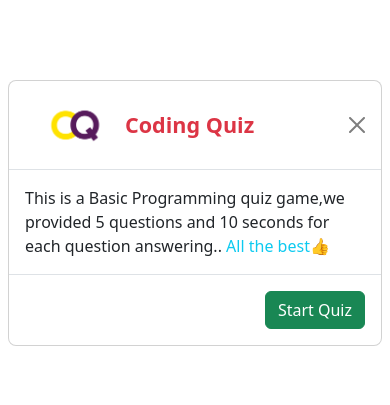
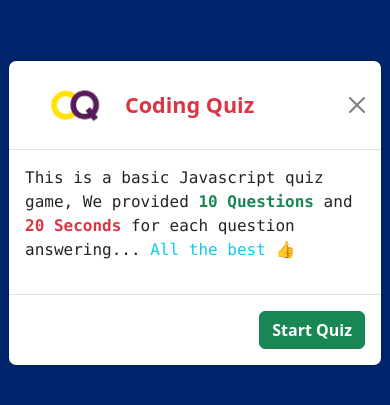
Before and after one commit to sanin-mn/Quiz-app, a React (Vite) app: page / in a window 390 px wide. Shown: the part 209-614 px from the top of the page. Built offline with nearby package versions, Linux system fonts and the light colour scheme.

Commit message:
design changed, count time to 20sec,extra 5 question added

```diff
--- a/src/App.css
+++ b/src/App.css
@@ -1,13 +1,13 @@
 .App{
     text-align: center;
-    background-color: rgb(233, 233, 233);
+    background-color: #00246B;
     height: 100vh;
 }
 
 .box{
     margin: 0 auto;
 
-    background-color: rgb(232, 247, 255);
+    background-color: #CADCFC;
     padding: 16px;
     width: 50%;
     height: 40%;
@@ -20,14 +20,10 @@ ul{
 }
 
 li{
-    background-color: rgb(255, 196, 0);
     padding: 10px;
-    border: 3px solid white;
-    border-radius: .5rem;
     font-size: 20px;
     margin: 1rem;
     width: 15rem;
-
 }
 .question{
    height: 3rem;
@@ -36,7 +32,7 @@ li{
 .result{
     margin: 0 auto;
 
-    background-color: rgb(232, 247, 255);
+    background-color: #CADCFC;
     padding: 16px;
     border-radius: 10px;
     width: 30%;
@@ -45,9 +41,10 @@ li{
     margin-top: 5% ;
 }
 li:hover{
-background-color: rgb(255, 178, 35);
+background-color: red;
 cursor:pointer;
 }
+
 
 @media screen and (max-width: 480px) {
     .box {
@@ -67,13 +64,14 @@ cursor:pointer;
         background-color: rgb(232, 247, 255);
         padding: 16px;
         border-radius: 10px;
-        width: fit-content;
+        width: max-content;
         height: auto;
         box-shadow: 4px 8px 16px 0 rgba(0, 0, 0, 0.1);
         margin-top: 30% ;
     }
     li{
         margin: 0.5rem;
+        margin-top: 15px;
     }
 
     .question{
--- a/src/App.jsx
+++ b/src/App.jsx
@@ -10,18 +10,18 @@ function App() {
   const [showResult, setShowResult] = useState(false);
   const [score, setScore] = useState(0);
   const [currentQuestion, setCurrentQuestion] = useState(1);
-  const [timeLeft, setTimeLeft] = useState( 15 );
+  const [timeLeft, setTimeLeft] = useState( 20 );
 
 
 
   const optionClicked = (isCorrect) => {
     if (isCorrect) {
       setScore(score + 1)
-      setTimeLeft( 15 );
+      setTimeLeft( 20 );
     }
     if (currentQuestion + 1 < questions.length) {
       setCurrentQuestion(currentQuestion + 1)
-      setTimeLeft( 15 );
+      setTimeLeft( 20 );
     } else {
       setShowResult(true)
       setTimeLeft( 0 )
@@ -31,7 +31,7 @@ function App() {
     setScore(0);
     setCurrentQuestion(0);
     setShowResult(false)
-    setTimeLeft( 15 );
+    setTimeLeft( 20 );
   }
 
   useEffect(() => {
@@ -41,7 +41,7 @@ function App() {
       } else {
         if (currentQuestion < questions.length - 1) {
           setCurrentQuestion(currentQuestion + 1);
-          setTimeLeft( 15 );
+          setTimeLeft( 20 );
         } else {
           setShowResult(true);
         }
@@ -57,20 +57,23 @@ function App() {
       <Popup setTimeLeft={setTimeLeft}/>
       {showResult ?
         <div className='result'>
-          <h3 className='text-danger'>Final result</h3>
-          <h5>{score} out of {questions.length} correct ({(score / questions.length) * 100}%)</h5>
-          <button onClick={() => restartGame()} className='btn btn-success mt-3'>Restart Game</button>
+          <h3 className='text-primary font-monospace'>Total Score</h3>
+          {/* <h5>{score} out of {questions.length} correct ({(score / questions.length) * 100}%)</h5> */}
+          <h5 className='font-monospace'>{score} out of {questions.length} correct</h5>
+
+          <button onClick={() => restartGame()} className='btn btn-success mt-3 fw-bold'>Restart Game</button>
         </div>
         :
         <div className="box">
-          <div className='question'><h5 className=' text-danger mt-3 mb-4 text-start ms-5 font-monospace'><span className='text-dark'>{currentQuestion + 1}</span> : {questions[currentQuestion].text}</h5>
+          <div className='question'><h5 className=' text-dark mt-3 mb-4 text-start ms-5 font-monospace fw-bold'><span className='text-dark'>{currentQuestion + 1}</span> : {questions[currentQuestion].text}</h5>
           </div>
 
           <ul className='mt-4 list-inline'>
+
             {questions[currentQuestion].options.map((option) =>
             (
 
-              <li className='list-inline-item me-3 ' onClick={() => optionClicked(option.isCorrect)} key={option.id}>{option.text}</li>
+              <li className='list-inline-item me-3 btn btn-lg'style={{backgroundColor:'#8AB6f9'}} onClick={() => optionClicked(option.isCorrect)} key={option.id}>{option.text}</li>
 
             )
             )}
--- a/src/Header.jsx
+++ b/src/Header.jsx
@@ -7,7 +7,7 @@ import questions from './questionsList';
 function Header(props) {
     return (
         <div>
-            <Navbar className="bg-light">
+            <Navbar className="" style={{backgroundColor:'#8AB6f9'}}>
                 <Container>
                     <Navbar.Brand href="#home">
                         <img
@@ -18,10 +18,10 @@ function Header(props) {
                         />
                     </Navbar.Brand>
                     <Navbar.Text>
-                    <h5 style={{fontFamily:'monospace'}}>Current score : <span className='text-success'>{ props.score }/{ questions.length }</span></h5>
+                    <h5 style={{fontFamily:'monospace',color:'black'}}>Current score  <span className='text-success'>{ props.score }/{ questions.length }</span></h5>
                     </Navbar.Text>
                     <Navbar.Text>
-                    <h5 style={{fontFamily:'monospace'}}><span className='text-danger '>{props.time}</span> seconds</h5>
+                    <h5 style={{fontFamily:'monospace'}}><span className='text-danger fw-bold'>{props.time}</span> seconds</h5>
                     </Navbar.Text>
                 </Container>
             </Navbar>
--- a/src/Popup.jsx
+++ b/src/Popup.jsx
@@ -3,20 +3,22 @@ import { useState, useEffect } from 'react';
 import Button from 'react-bootstrap/Button';
 import Modal from 'react-bootstrap/Modal';
 import logo from './Assets/logo.png'
+import App from './App';
+
 
 function Popup(props) {
     const [show, setShow] = useState(false);
 
     const handleClose = () => {
         setShow(false)
-        props.setTimeLeft( 15 )
+        props.setTimeLeft( 20 )
     };
     const handleShow = () => setShow(true);
 
     useEffect(() => {
         handleShow()
         props.setTimeLeft(10000)
-    }, [])
+    }, [App])
 
     return (
         <div>
@@ -29,17 +31,17 @@ function Popup(props) {
                     keyboard={false}
                     centered
                     size='md'
-                    style={{backgroundColor:'InfoBackground'}}
+                    style={{backgroundColor:'#00246B'}}
                 >
                     <Modal.Header closeButton>
-                        <img src={logo} width={100} alt="" />
+                        <img src={logo} width={100} alt="logo" />
                         <Modal.Title className='fw-bold text-danger'>Coding Quiz</Modal.Title>
                     </Modal.Header>
                     <Modal.Body>
-                        This is a Basic Programming quiz game,we provided 5 questions and 10 seconds for each question answering.. <span className='text-info'>All the best👍</span>
+                        <p className='font-monospace'>This is a basic Javascript quiz game, We provided <span className='text-success fw-bold'>10 Questions</span> and <span className='text-danger fw-bold'>20 Seconds</span> for each question answering... <span className='text-info'>All the best 👍</span></p>
                     </Modal.Body>
                     <Modal.Footer>
-                        <Button className='tada' variant="success" onClick={handleClose}>
+                        <Button className='tada fw-bold' variant="success" onClick={handleClose}>
                             Start Quiz
                         </Button>
                     </Modal.Footer>
--- a/src/questionsList.js
+++ b/src/questionsList.js
@@ -39,9 +39,54 @@
       text: "Which one of the following operator returns false if both values are equal?",
       options: [
         { id: 0, text: "!", isCorrect: false },
-        { id: 1, text: "!==", isCorrect: true },
+        { id: 1, text: "!==", isCorrect: false },
         { id: 2, text: "!=", isCorrect: true },
         { id: 3, text: "All of the above", isCorrect: false },
+      ],
+    },
+    {
+      text: "In the JavaScript, which one of the following is not considered as an error: ?",
+      options: [
+        { id: 0, text: "Syntax error", isCorrect: false },
+        { id: 1, text: "Missing of semicolons", isCorrect: false },
+        { id: 2, text: "Division by zero", isCorrect: true },
+        { id: 3, text: "Missing of Bracket", isCorrect: false },
+      ],
+    },
+    {
+      text: "Which of the following number object function returns the value of the number?",
+      options: [
+        { id: 0, text: "toPrecision()", isCorrect: false },
+        { id: 1, text: "toLocaleString()", isCorrect: false },
+        { id: 2, text: "toString()", isCorrect: false },
+        { id: 3, text: "valueOf()", isCorrect: true },
+      ],
+    },
+    {
+      text: "The execution of a function stops when the program control encounters the _________ statement in the body of the function ?",
+      options: [
+        { id: 0, text: "return statement", isCorrect: true },
+        { id: 1, text: "continue statement", isCorrect: false },
+        { id: 2, text: "break statement", isCorrect: false },
+        { id: 3, text: "goto statement", isCorrect: false },
+      ],
+    },
+    {
+      text: "In a case, where the value of the operator is NULL , the typeof returned by the unary operator is___ ?",
+      options: [
+        { id: 0, text: "boolean", isCorrect: false },
+        { id: 1, text: "object", isCorrect: true },
+        { id: 2, text: "string", isCorrect: false },
+        { id: 3, text: "undefined", isCorrect: false },
+      ],
+    },
+    {
+      text: "Which one of the following is the correct way for calling the JavaScript code ?",
+      options: [
+        { id: 0, text: "Preprocessor", isCorrect: false },
+        { id: 1, text: "Triggering Event", isCorrect: false },
+        { id: 2, text: "Function/Method", isCorrect: true },
+        { id: 3, text: "RMI", isCorrect: false },
       ],
     },
   ];
```
Also changed, not shown: 1 other file (tests, documents, lock files or other folders).
